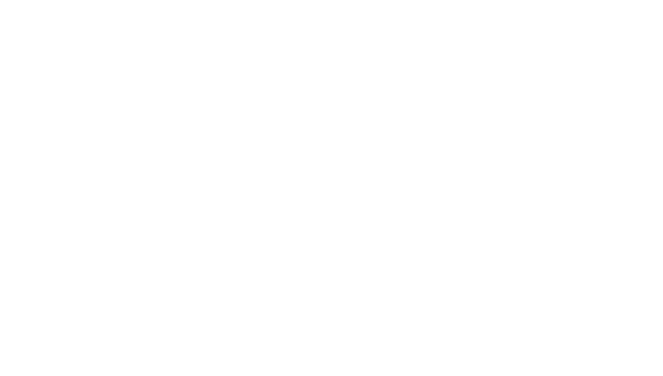
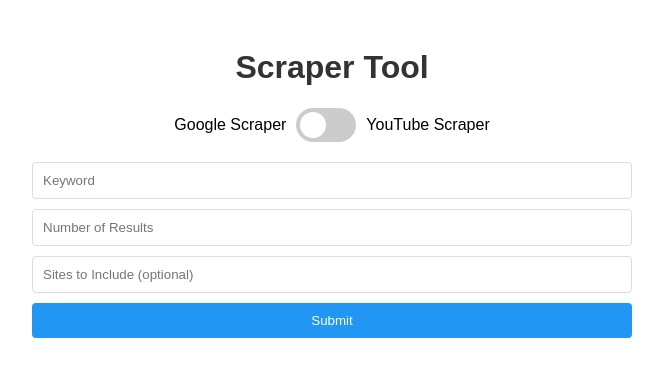
Before and after one commit to mikelisadvero/web-scraper-app, a Next.js app: page / in a window 1280 px wide. Shown: the top 376 px of the page, without its empty margins (308-971 px from the left). Built offline with nearby package versions, Linux system fonts and the light colour scheme.

Commit message:
claude troubleshooting fix

```diff
--- a/pages/index.js
+++ b/pages/index.js
@@ -35,5 +35,46 @@
     }
   };
 
-  // ... rest of your component code ...
+  return (
+    <div className={styles.container}>
+      <h1 className={styles.title}>Scraper Tool</h1>
+      <div className={styles.toggle}>
+        <span>Google Scraper</span>
+        <label className={styles.switch}>
+          <input
+            type="checkbox"
+            checked={scraperType === 'youtube'}
+            onChange={(e) => setScraperType(e.target.checked ? 'youtube' : 'google')}
+          />
+          <span className={styles.slider}></span>
+        </label>
+        <span>YouTube Scraper</span>
+      </div>
+      <form onSubmit={handleSubmit} className={styles.form}>
+        <input
+          type="text"
+          placeholder="Keyword"
+          value={keyword}
+          onChange={(e) => setKeyword(e.target.value)}
+          required
+        />
+        <input
+          type="number"
+          placeholder="Number of Results"
+          value={numResults}
+          onChange={(e) => setNumResults(e.target.value)}
+          required
+        />
+        {scraperType === 'google' && (
+          <input
+            type="text"
+            placeholder="Sites to Include (optional)"
+            value={sites}
+            onChange={(e) => setSites(e.target.value)}
+          />
+        )}
+        <button type="submit">Submit</button>
+      </form>
+    </div>
+  );
 }
```
